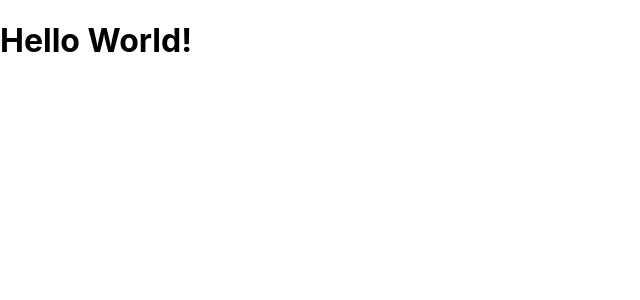
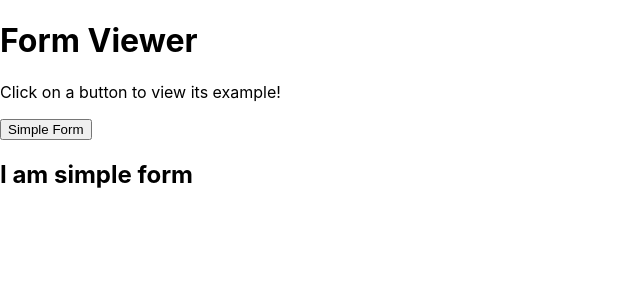
Before and after one commit to LuiCoro/octo-form, a React (Create React App) app in the folder form/: page /simple-form in a window 1280 px wide. Shown: the top 300 px of the page, without its empty margins (0-640 px from the left). Built offline with nearby package versions, Linux system fonts and the light colour scheme.

Commit message:
'Linking' * Linked SimpleForm.js to App.js via Route * SimpleForm.js created with placeholder

```diff
--- a/form/src/App.js
+++ b/form/src/App.js
@@ -1,13 +1,31 @@
 import React from 'react';
-import {BrowserRouter as Router} from 'react-router-dom'
+import { Route, Link} from 'react-router-dom'
+
+// Forms Examples To Look At
+import SimpleForm from "./Components/SimpleForm/SimpleForm";
+
 
 const App = () => {
     return (
         <div>
             <h1>
-                Hello World!
+                Form Viewer
             </h1>
+            <p>
+                Click on a button to view its example!
+            </p>
+            <Link to="/simple-form">
+                <button>Simple Form</button>
+            </Link>
+
+            <Route exact path='/'>
+                Home Page
+            </Route>
+            <Route path='/simple-form'>
+                <SimpleForm/>
+            </Route>
         </div>
+
     )
 }
 
--- /dev/null
+++ b/form/src/Components/SimpleForm/SimpleForm.js
@@ -0,0 +1,13 @@
+import React from 'react'
+
+const SimpleForm = () => {
+    return (
+        <div>
+            <h2>
+                I am simple form
+            </h2>
+        </div>
+    )
+}
+
+export default SimpleForm
--- a/form/src/index.js
+++ b/form/src/index.js
@@ -3,12 +3,15 @@ import ReactDOM from 'react-dom';
 import './index.css';
 import App from './App';
 import reportWebVitals from './reportWebVitals';
+import {BrowserRouter as Router} from 'react-router-dom'
 
 ReactDOM.render(
-  <React.StrictMode>
-    <App />
-  </React.StrictMode>,
-  document.getElementById('root')
+    <React.StrictMode>
+        <Router>
+            <App/>
+        </Router>
+    </React.StrictMode>,
+    document.getElementById('root')
 );
 
 // If you want to start measuring performance in your app, pass a function
```
